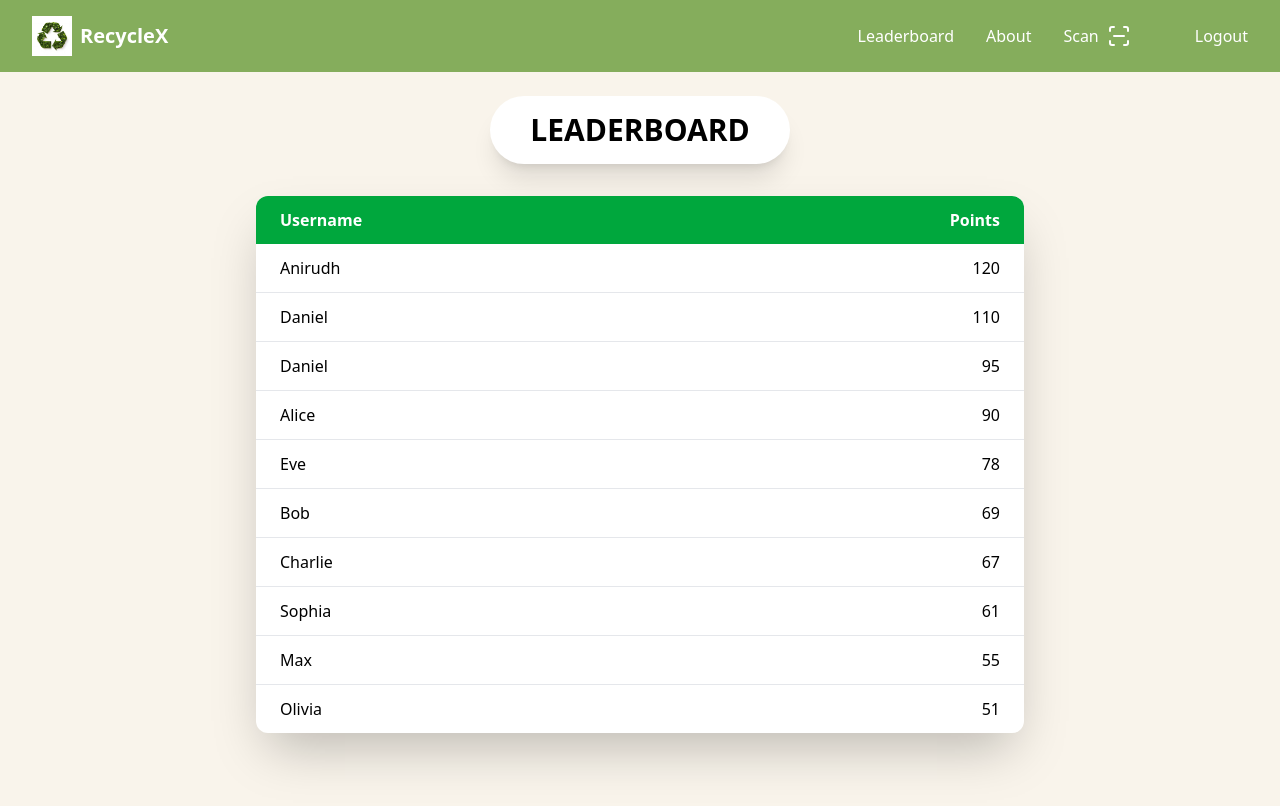
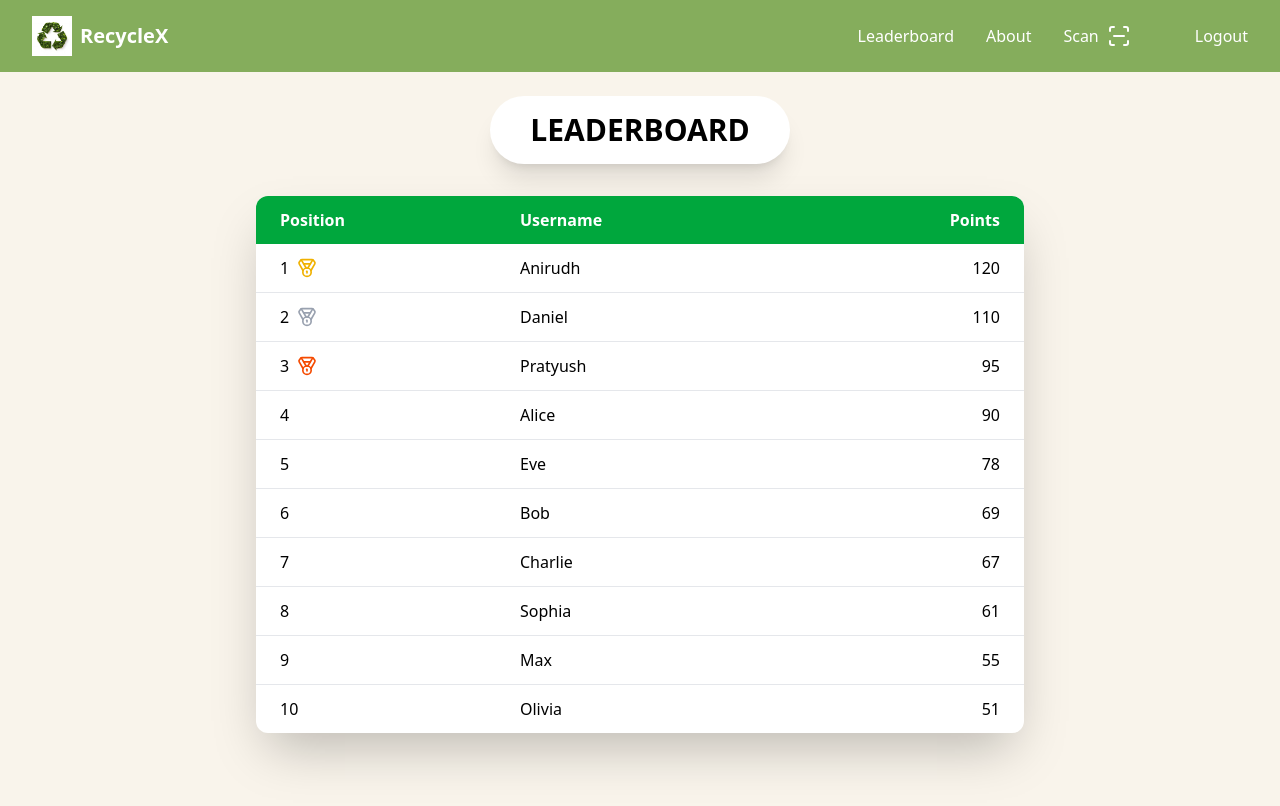
Before and after one commit to DanielB-2/sunhacks-2025, a React (Vite) app in the folder frontend/vite-project2/: page /LeaderBoard in a window 1280 px wide. Shown: the top 806 px of the page. Built offline with nearby package versions, Linux system fonts and the light colour scheme.

Commit message:
Pratyush.new

```diff
--- a/frontend/vite-project2/src/Components/LeaderBoard.jsx
+++ b/frontend/vite-project2/src/Components/LeaderBoard.jsx
@@ -1,11 +1,10 @@
 export function LeaderBoard() {
-
   const players = [
     { name: "Anirudh", points: 120 },
-    { name: "Daniel", points: 110   },
-    { name: "Daniel", points: 95 },
+    { name: "Daniel", points: 110 },
+    { name: "Pratyush", points: 95 },
     { name: "Alice", points: 90 },
-    { name: "Eve", points: 78  },
+    { name: "Eve", points: 78 },
     { name: "Bob", points: 69 },
     { name: "Charlie", points: 67 },
     { name: "Sophia", points: 61 },
@@ -22,22 +21,63 @@
 
 
       <div className="bg-white shadow-2xl rounded-xl w-full max-w-3xl overflow-hidden">
-        <div className="grid grid-cols-2 bg-[#00a73d] text-white font-semibold py-3 px-6">
+
+        <div className="grid grid-cols-3 bg-[#00a73d] text-white font-semibold py-3 px-6">
+          <span>Position</span>
           <span>Username</span>
           <span className="text-right">Points</span>
         </div>
 
 
         <div className="divide-y divide-gray-200">
-          {players.map((player, idx) => (
+          {players.map((player, idx) => {
+            let medalColor = "";
+            if (idx === 0) medalColor = "text-yellow-500"
+            else if (idx === 1) medalColor = "text-gray-400"
+            else if (idx === 2) medalColor = "text-orange-600"
+
+            return (
               <div
                 key={idx}
-              className="grid grid-cols-2 py-3 px-6 hover:bg-gray-50 transition"
+                className="grid grid-cols-3 py-3 px-6 hover:bg-gray-50 transition items-center"
               >
+
+                <div className = "flex items-center space-x-2">
+                  <span className="font-medium">{idx + 1}</span>
+                  <span>
+
+                  {idx < 3 ? (
+                    <svg
+                      xmlns="http://www.w3.org/2000/svg"
+                      width="20"
+                      height="20"
+                      viewBox="0 0 24 24"
+                      fill="none"
+                      stroke="currentColor"
+                      strokeWidth="2"
+                      strokeLinecap="round"
+                      strokeLinejoin="round"
+                      className={`lucide lucide-medal ${medalColor}`}
+                    >
+                      <path d="M7.21 15 2.66 7.14a2 2 0 0 1 .13-2.2L4.4 2.8A2 2 0 0 1 6 2h12a2 2 0 0 1 1.6.8l1.6 2.14a2 2 0 0 1 .14 2.2L16.79 15" />
+                      <path d="M11 12 5.12 2.2" />
+                      <path d="m13 12 5.88-9.8" />
+                      <path d="M8 7h8" />
+                      <circle cx="12" cy="17" r="5" />
+                      <path d="M12 18v-2h-.5" />
+                    </svg>
+                  ) : null}
+                  </span>
+                </div>
+
+
                 <span className="font-medium">{player.name}</span>
+
+
                 <span className="text-right">{player.points}</span>
               </div>
-          ))}
+            );
+          })}
         </div>
       </div>
     </div>
```
Lines whose indentation alone changed are shown as unchanged.
